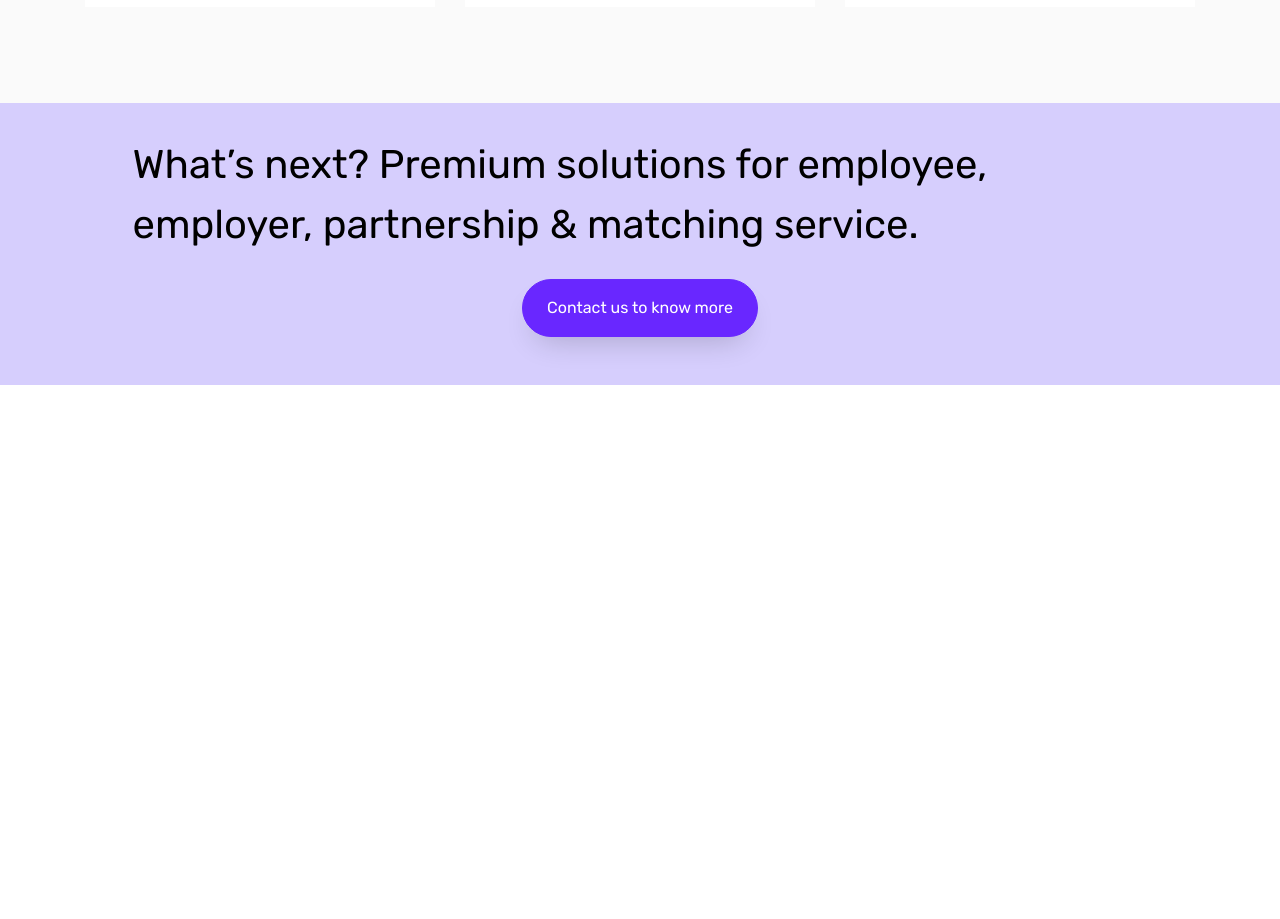
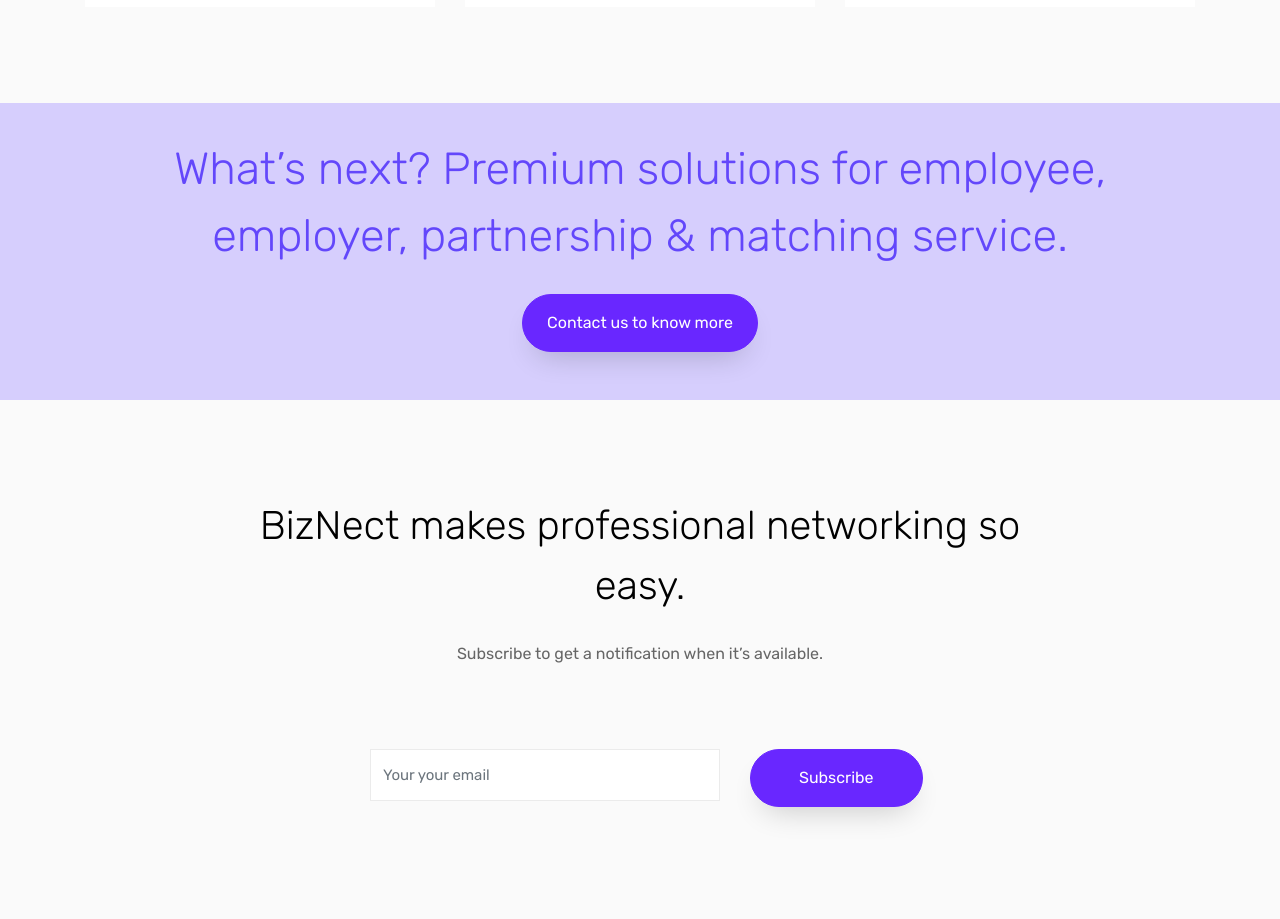
Before and after one commit to iAnkurBiswas/BizNect, a plain HTML site: page index.html in a window 1280 px wide. Shown: the part 6060-6979 px from the top of the page. Before the commit the page ends 6445 px from the top, so only its background shows below. Drawn offline with Linux system fonts and the light colour scheme; some packages are replaced by stand-ins of ours; no server answers; files whose address does not match are found by name.

Commit message:
[Add] subscribe section

```diff
--- a/index.html
+++ b/index.html
@@ -793,7 +793,7 @@
       <div class="container">
         <div class="row justify-content-center mb-3">
           <div class="col-md-11">
-            <h1 class="r-text">
+            <h1 class="next-text">
               What’s next? Premium solutions for employee, employer, partnership & matching service.
             </h1>
           </div>
@@ -806,6 +806,32 @@
       </div>
     </section>
     <!-- End what's next section -->
+
+    <!-- Start subscribe section -->
+    <section class="ftco-section bg-light">
+      <div class="container">
+        <div class="row justify-content-center mb-5 pb-3">
+          <div class="col-md-9 text-center heading-section ftco-animate">
+            <h2 class="mb-4">BizNect makes professional
+            networking so easy.</h2>
+            <p>Subscribe to get a notification when it’s available.</p>
+          </div>
+        </div>
+          <div class="row justify-content-center block-9">
+            <div class="col-md-4">
+                <div class="form-group">
+                  <input type="email" class="form-control" placeholder="Your your email">
+                </div>
+            </div>
+            <div class="col-md-2">
+                <div class="form-group">
+                  <input type="submit" value="Subscribe" class="btn btn-primary py-3 px-5">
+                </div>
+            </div>
+          </div>
+      </div>
+    </section>
+    <!-- End subscribe section -->
 
     <!-- loader -->
     <div id="ftco-loader" class="show fullscreen">
```
